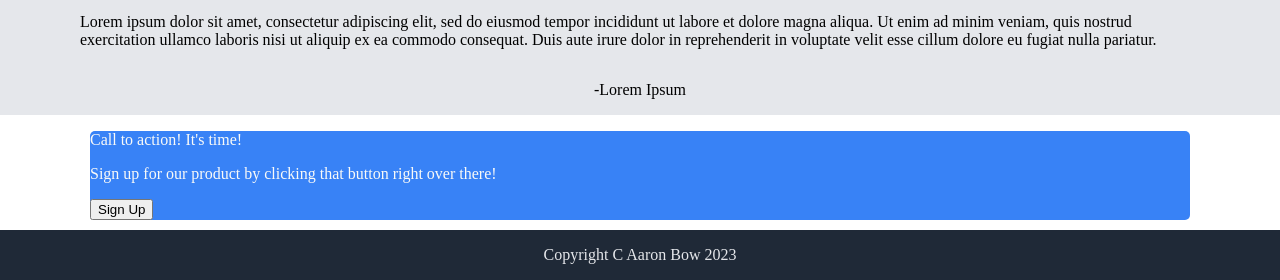
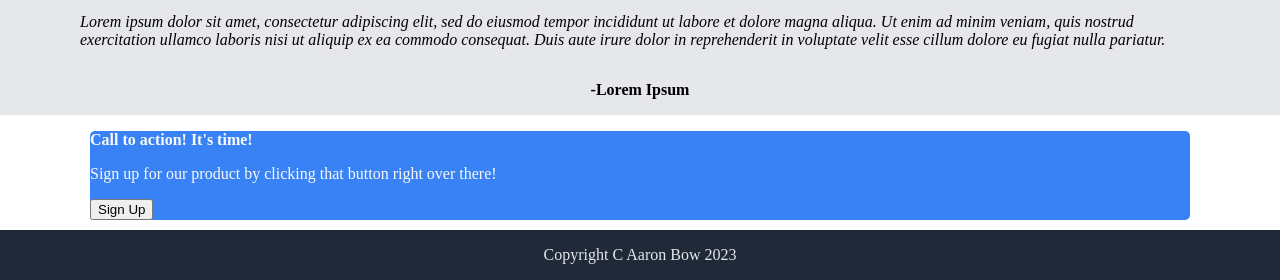
Before and after one commit to aaronbow/landing-page-project, a plain HTML site: page index.html in a window 1280 px wide. Shown: the part 649-929 px from the top of the page. Drawn offline with Linux system fonts and the light colour scheme.

Commit message:
Formatting for stylesheet

```diff
--- a/index.html
+++ b/index.html
@@ -50,19 +50,23 @@
         </div>
         <div class="quote">
             <div id="quotetop">
-                <p>Lorem ipsum dolor sit amet, consectetur adipiscing elit, sed do eiusmod tempor incididunt ut labore et dolore magna aliqua. Ut enim ad minim veniam, quis nostrud exercitation ullamco laboris nisi ut aliquip ex ea commodo consequat. Duis aute irure dolor in reprehenderit in voluptate velit esse cillum dolore eu fugiat nulla pariatur.</p>
+                <p style="font-style: italic">Lorem ipsum dolor sit amet, consectetur adipiscing elit, sed do eiusmod tempor incididunt ut labore et dolore magna aliqua. Ut enim ad minim veniam, quis nostrud exercitation ullamco laboris nisi ut aliquip ex ea commodo consequat. Duis aute irure dolor in reprehenderit in voluptate velit esse cillum dolore eu fugiat nulla pariatur.</p>
             </div>
             <div id="quotebottom">
                 <div id="quote.bottom.container">
-                    <p id="quote">-Lorem Ipsum</p>
+                    <p style="font-weight: bold;">-Lorem Ipsum</p>
                 </div>
             </div>
         </div>
         <div class="signup">
             <div class="signupcontainer">
-                <p>Call to action! It's time!</p>
-                <p>Sign up for our product by clicking that button right over there!</p>
-                <button>Sign Up</button>
+                <div id="signupleft">
+                    <p style="font-weight: bold;">Call to action! It's time!</p>
+                    <p>Sign up for our product by clicking that button right over there!</p>
+                </div>
+                <div id="signupright">
+                    <button>Sign Up</button>
+                </div>
             </div>
         </div>
         <footer>
```
